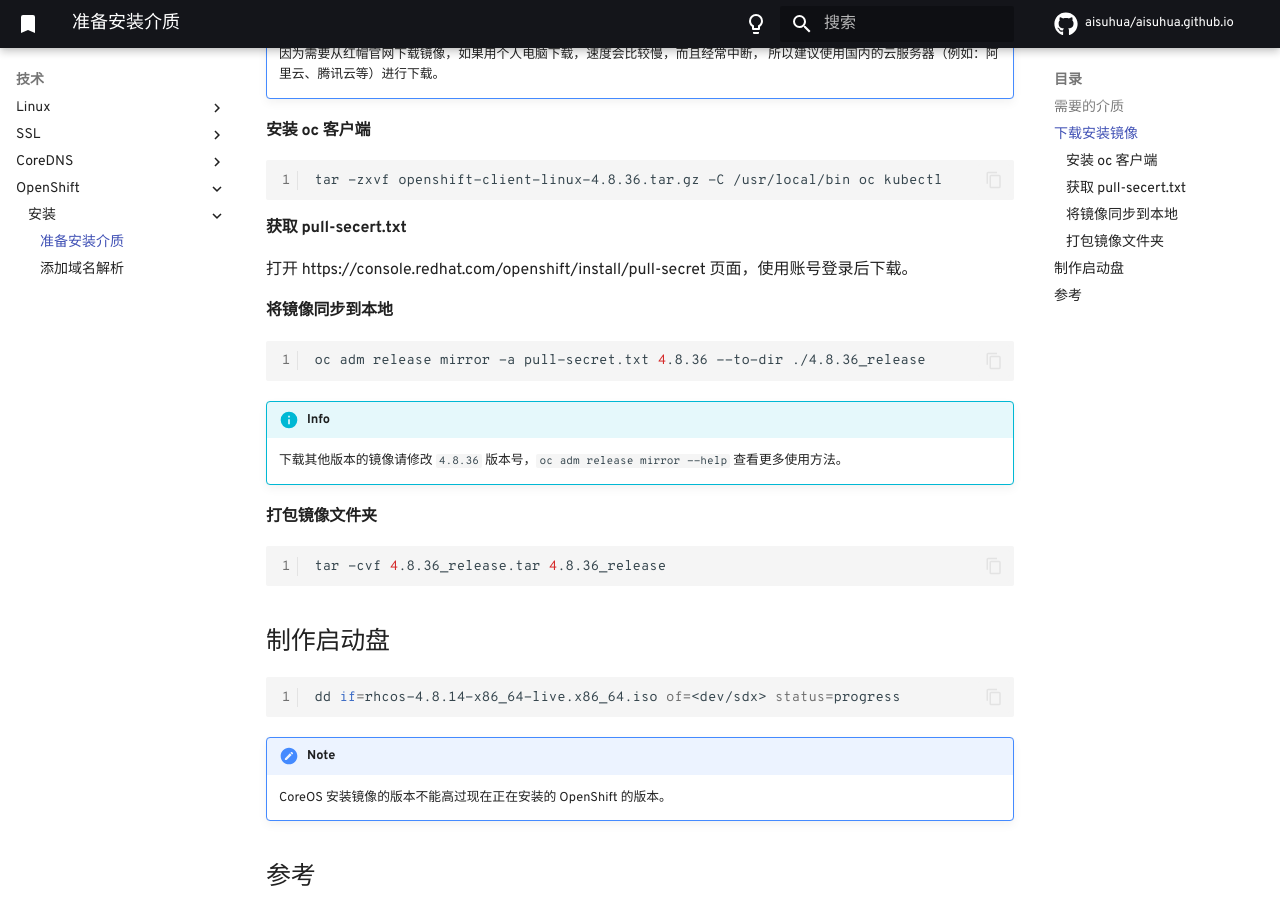
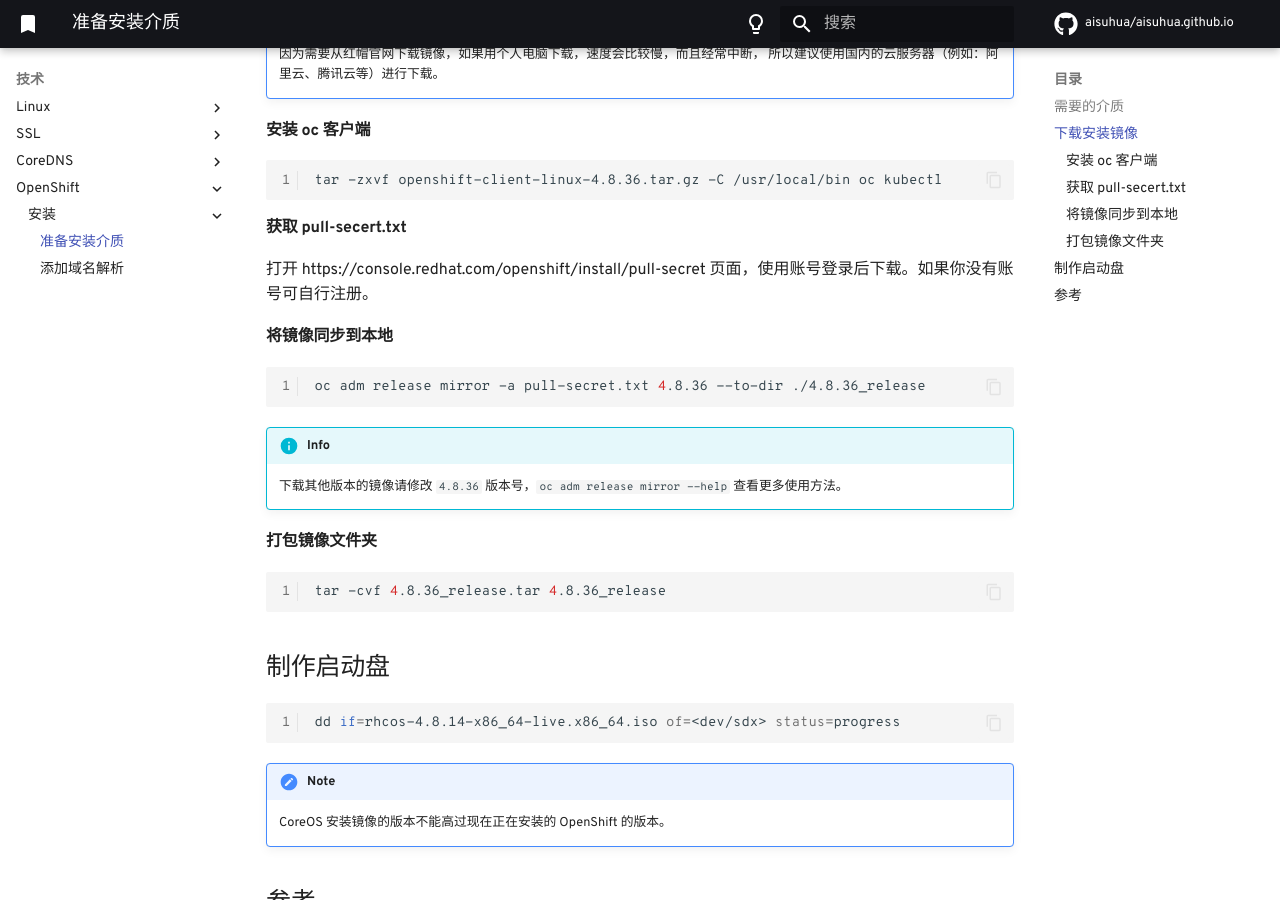
Before and after one commit to aisuhua/aisuhua.github.io, an MkDocs documentation site: the page built from docs/openshift/install/download.md, in a window 1280 px wide and 900 px high, scrolled down 656 px. Built offline with MkDocs 1.6.1 and Material for MkDocs 9.7.7, drawn with Linux system fonts in a browser that asks for light colours; comment, search, counter and statistics services are not loaded.

Commit message:
Update download.md

```diff
--- a/docs/openshift/install/download.md
+++ b/docs/openshift/install/download.md
@@ -28,7 +28,7 @@
 
 #### 获取 pull-secert.txt
 
-打开 https://console.redhat.com/openshift/install/pull-secret 页面，使用账号登录后下载。
+打开 https://console.redhat.com/openshift/install/pull-secret 页面，使用账号登录后下载。如果你没有账号可自行注册。
 
 #### 将镜像同步到本地
 
```
